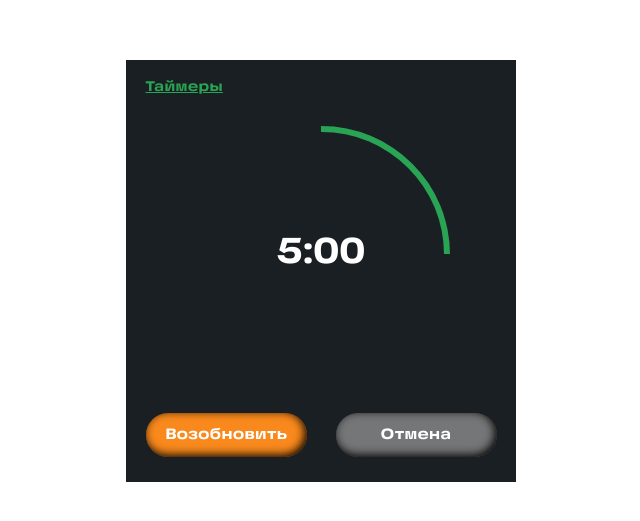
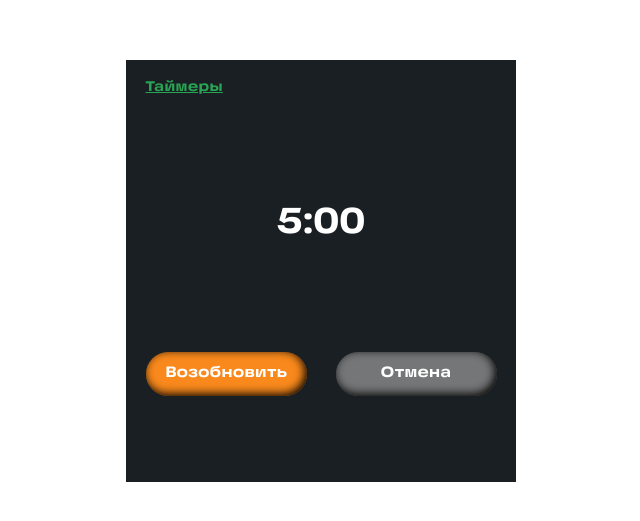
Before and after one commit to Fresh-B1/Sibur-timer-TS-React, a React (Vite) app in the folder vite-project/: page /timer/1 in a window 1280 px wide. Shown: the part 129-650 px from the top of the page, without its empty margins (319-959 px from the left). Built offline with nearby package versions, Linux system fonts and the light colour scheme.

Commit message:
скорректирован прогресс-бар при прваливании в таймер

```diff
--- a/vite-project/src/features/components/Timer/TimerDetail.css
+++ b/vite-project/src/features/components/Timer/TimerDetail.css
@@ -1,7 +1,6 @@
 :root {
   --progress-border-color: #29A354;
-    /* изменение progress-bar */
-    --progress: 25%;
+  --progress: 0%;
 }
 
 .container_detail {
@@ -36,7 +35,6 @@
 .timer_display_detail {
 display: flex;
 align-items: center;
-  height: 100vh;
 font-weight: 800;
 font-size: 36px;
 }
@@ -71,35 +69,25 @@
 }
 
 .progress-circle {
-    display: flex;
-    justify-content: center;
-    align-items: center;
-    top: 16px;
-    left: 22px;
-    border-radius: 50%;
-  }
-
-  .progress-circle::after {
-    content: '';
-    position: absolute;
-    width: 257px;;
-    height: 257px;;
+position: relative;
+width: 257px;
+height: 257px;
 border-radius: 50%;
 background: conic-gradient(
-      var(--progress-border-color) calc(var(--progress) * 1),
+  var(--progress-border-color) var(--progress),
   transparent 0
 );
-    z-index: 2;
 }
 
 .progress-circle-inner {
 position: absolute;
-    display: flex;
-    justify-content: center;
-    align-items: center;
+top: 6px;
+left: 6px;
 width: 245px;
 height: 245px;
 background-color: #1a1f23;
 border-radius: 50%;
-    z-index: 3;
+display: flex;
+justify-content: center;
+align-items: center;
 }
--- a/vite-project/src/features/components/Timer/TimerDetail.tsx
+++ b/vite-project/src/features/components/Timer/TimerDetail.tsx
@@ -1,4 +1,4 @@
-import React, { useEffect } from 'react';
+import React, { useEffect, useState } from 'react';
 import { useParams, useNavigate, Link } from 'react-router-dom';
 import { useSelector, useDispatch } from 'react-redux';
 import { RootState } from '../../../redux/store';
@@ -12,6 +12,16 @@ const TimerDetail: React.FC = () => {
   const timer = useSelector((state: RootState) =>
     state.timers.timers.find((timer) => timer.id === Number(id))
   );
+
+  const [progress, setProgress] = useState(0);
+
+  useEffect(() => {
+    if (timer) {
+      const totalSeconds = timer.startMinutes * 60 + timer.startSeconds;
+      const currentSeconds = timer.minutes * 60 + timer.seconds;
+      setProgress(((totalSeconds - currentSeconds) / totalSeconds) * 100);
+    }
+  }, [timer]);
 
   useEffect(() => {
     if (timer && timer.status === 'start') {
@@ -35,6 +45,10 @@ const TimerDetail: React.FC = () => {
       return () => clearInterval(interval);
     }
   }, [timer, dispatch]);
+
+  useEffect(() => {
+    document.documentElement.style.setProperty('--progress', `${progress}%`);
+  }, [progress]);
 
   if (!timer) {
     return <div>Таймер не найден</div>;
@@ -69,8 +83,9 @@ const TimerDetail: React.FC = () => {
 
         <div className='timer_display_detail'>
           <div className='progress-circle'>
-            <div className='progress-circle-inner'><span> {`${timer.minutes}:${timer.seconds.toString().padStart(2, '0')}`}</span></div>
-
+            <div className='progress-circle-inner'>
+              <span>{`${timer.minutes}:${timer.seconds.toString().padStart(2, '0')}`}</span>
+            </div>
           </div>
         </div>
 
--- a/vite-project/src/pages/Timer/TimersPage.css
+++ b/vite-project/src/pages/Timer/TimersPage.css
@@ -17,6 +17,16 @@
   font-family: var(--font-main);
   font-weight: 800;
   overflow: auto;
+}
+
+/* полоса прокрутки под Firefox*/
+.container_timers {
+  scrollbar-width: none;
+}
+
+/* полоса прокрутки под Chrome, Safari, Opera */
+.container_timers::-webkit-scrollbar {
+  display: none;
 }
 
 .timers_title {
```
Lines whose indentation alone changed are shown as unchanged.
